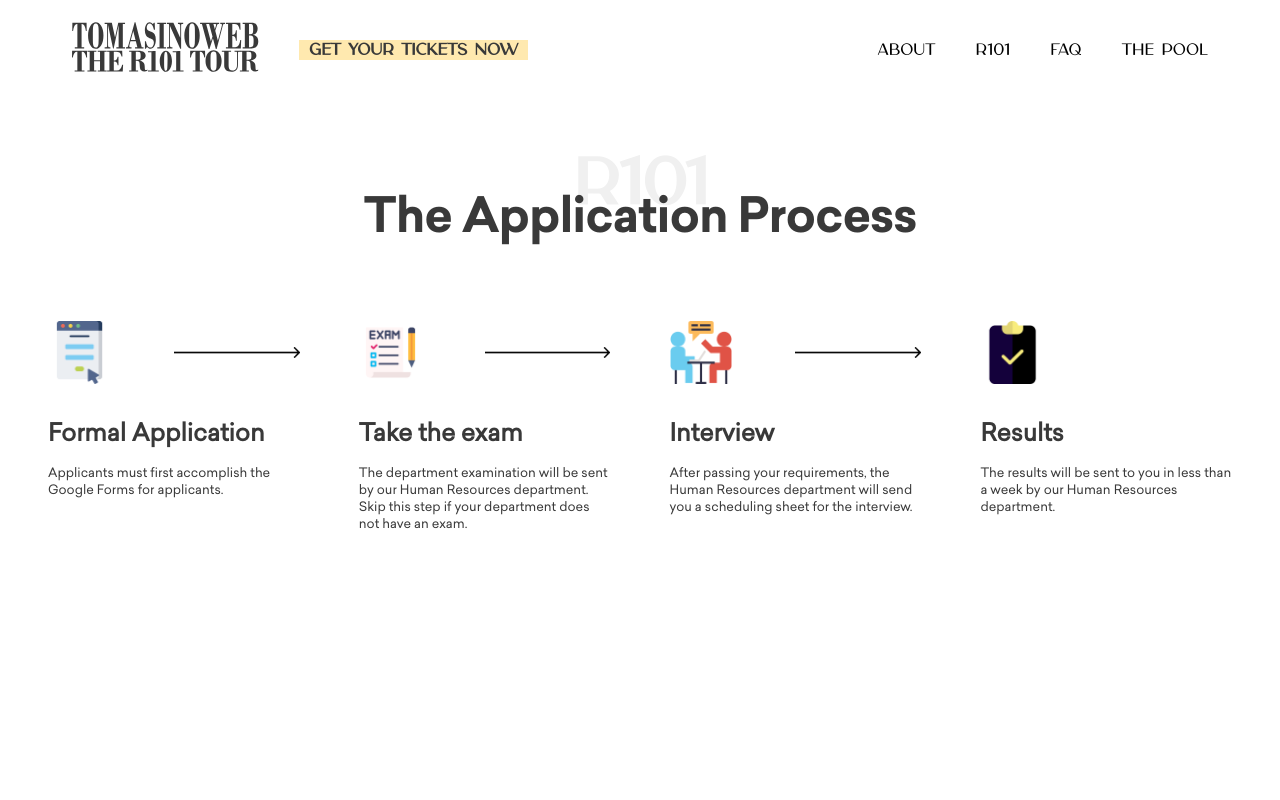
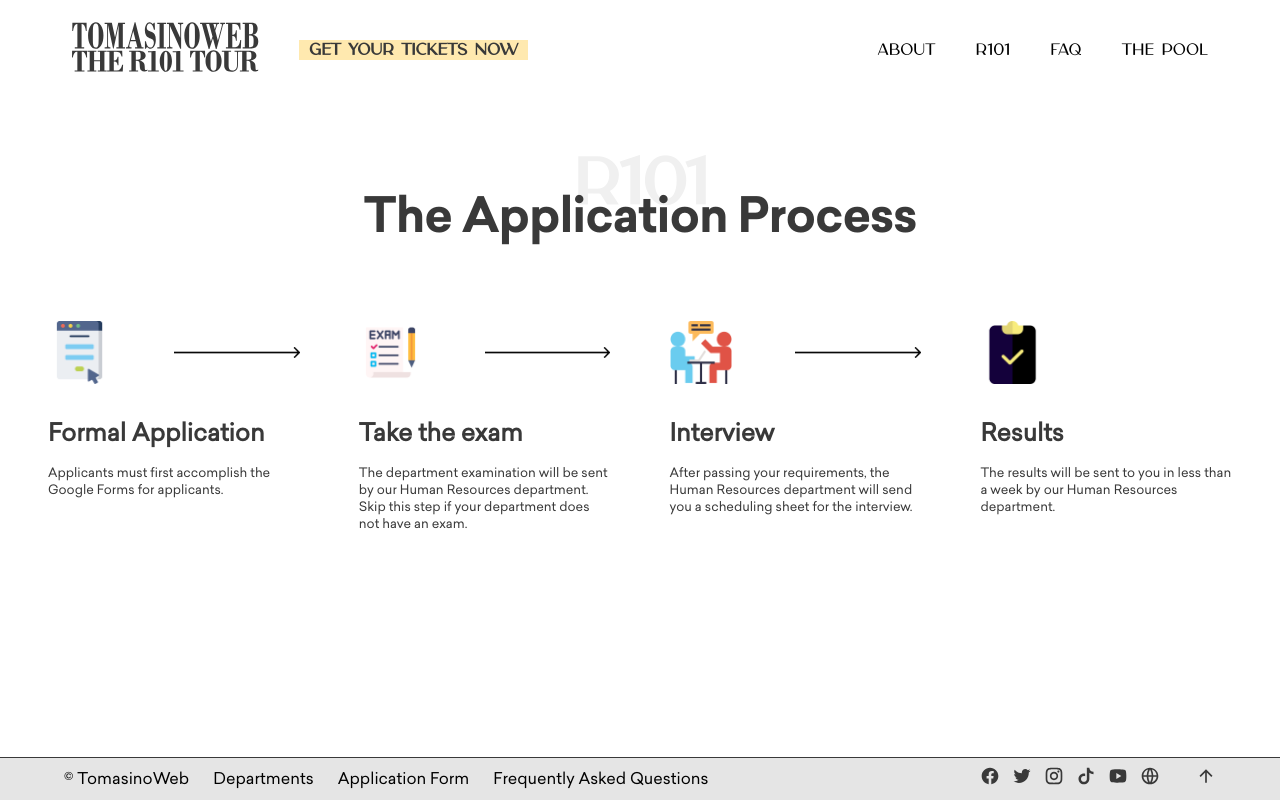
Before and after one commit to TomasinoWeb/tomasinoWebR101, a Next.js app: page /r101 in a window 1280 px wide. Built offline with nearby package versions, Linux system fonts and the light colour scheme.

Commit message:
set showfooter to true as default

```diff
--- a/src/components/Layout.tsx
+++ b/src/components/Layout.tsx
@@ -21,11 +21,12 @@ interface LayoutProps {
 }
 
 export function Layout(props: LayoutProps) {
+  const { showFooter = true } = props;
   return (
     <div className={styles.layoutContainer} style={{ backgroundColor: props.departmentBackground }}>
       <Header textColor={props.textColor} />
       <main className={styles.main}>{props.children}</main>
-      {props.showFooter && <Footer />}
+      {showFooter && <Footer />}
     </div>
   );
 }
```
